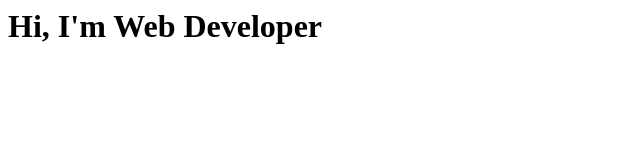
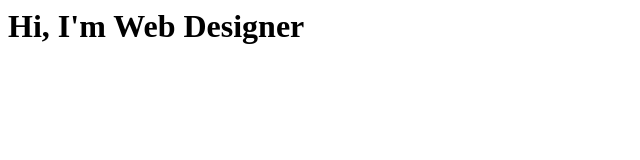
Before and after one commit to amitkorpeSI/CssDev, a plain HTML site: page index.html in a window 1280 px wide. Shown: the full height of the page, 0-640 px from the left. Drawn offline with Linux system fonts and the light colour scheme.

Commit message:
change developer text to designer

```diff
--- a/index.html
+++ b/index.html
@@ -5,6 +5,6 @@
         </title>
     </head>
     <body>
-        <h1>Hi, I'm Web Developer</h1>
+        <h1>Hi, I'm Web Designer</h1>
     </body>
 </html>
```
